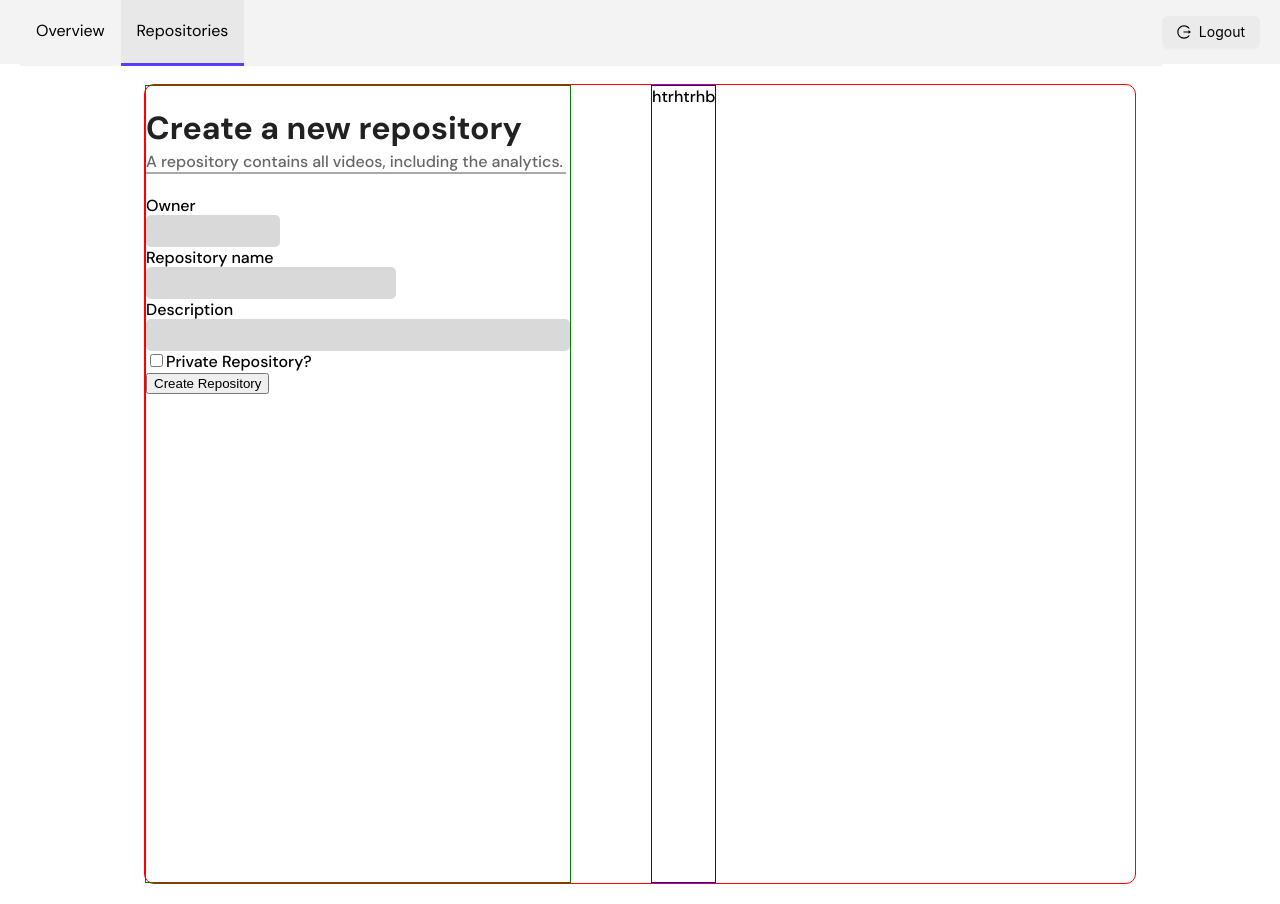
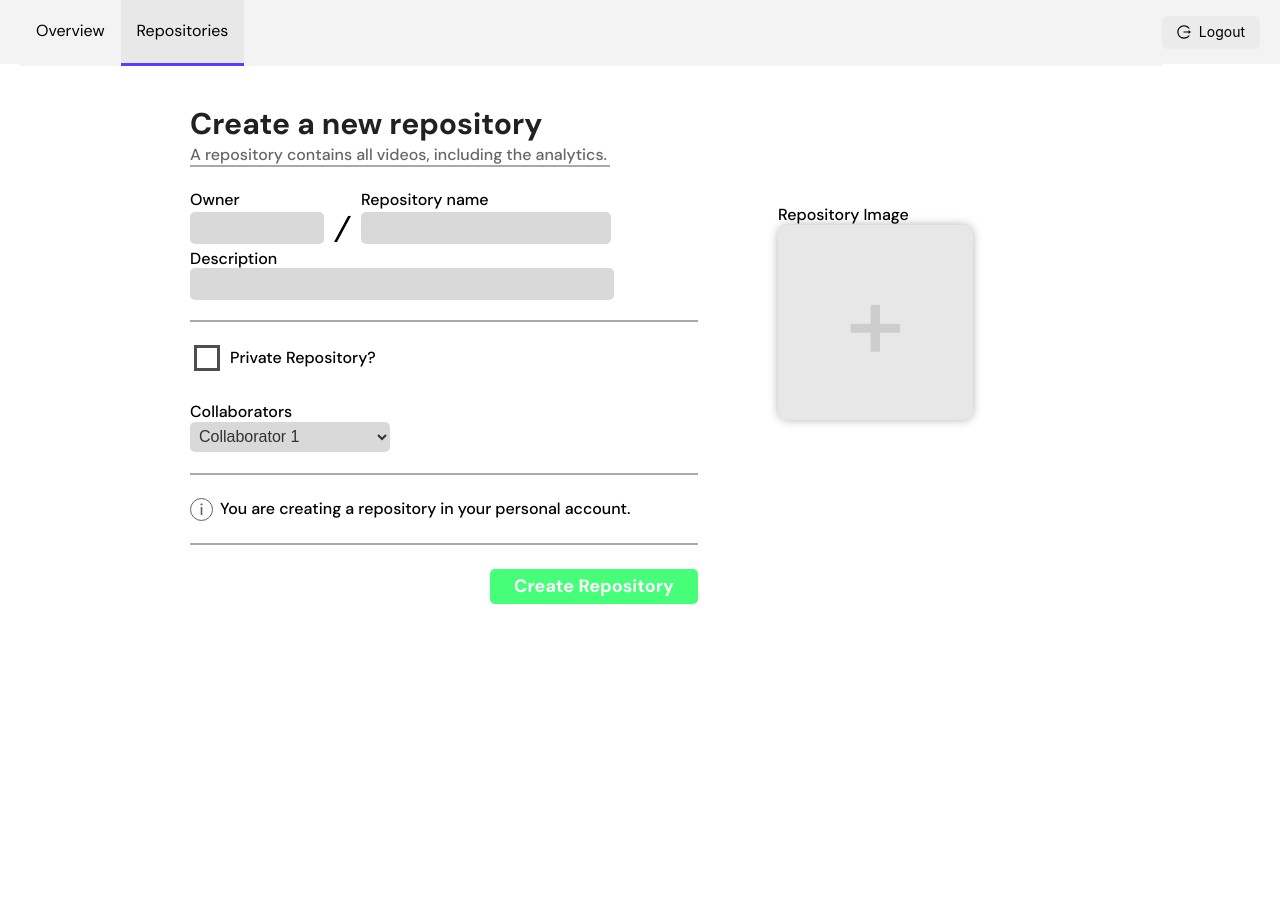
Before and after one commit to CauBitten/SaraVideo, a React (Vite) app in the folder frontend/: page /criar-repo in a window 1280 px wide. Built offline with nearby package versions, Linux system fonts and the light colour scheme.

Commit message:
criar-repo finalizada

```diff
--- a/frontend/src/components/RepoForm.jsx
+++ b/frontend/src/components/RepoForm.jsx
@@ -31,6 +31,7 @@ function RepoForm({ route }) {
       <div id="repository-form">
         <h1>Create a new repository</h1>
         <h4>A repository contains all videos, including the analytics.</h4>
+        <div id="owner-name">
           <div className="form-box">
             <label>Owner</label>
             <input
@@ -40,6 +41,7 @@ function RepoForm({ route }) {
               style={{ width: "130px" }}
             />
           </div>
+          <span id="barra">/</span>
           <div className="form-box">
             <label>Repository name</label>
             <input
@@ -50,7 +52,8 @@ function RepoForm({ route }) {
               style={{ width: "246px" }}
             />
           </div>
-        <div className="form-box">
+        </div>
+        <div id="form-description" className="form-box">
           <label>Description</label>
           <input
             className="form-input repo-form-input"
@@ -59,16 +62,48 @@ function RepoForm({ route }) {
             onChange={(e) => setDescricao(e.target.value)}
             style={{ width: "420px" }}
           />
+        </div>
         <div className="form-checkbox">
           <input type="checkbox" />
           <label>Private Repository?</label>
         </div>
+
+        <div className="form-dropdown">
+          <label>Collaborators</label>
+          <select id="options" name="options">
+            <option value="option1">Collaborator 1</option>
+            <option value="option2">Collaborator 2</option>
+            <option value="option3">Collaborator 3</option>
+          </select>
         </div>
+
+        <div id="personal-alert">
+          <span id="alert-i">i</span>
+          You are creating a repository in your personal account.
+        </div>
+
         <button className="form-button" type="submit">
           Create Repository
         </button>
       </div>
-      <div id="repository-image">htrhtrhb</div>
+      <div id="repository-image">
+        <label>Repository Image</label>
+        <div
+          id="repository-image-caixa"
+          className="file-upload-box"
+          onClick={() => document.getElementById("file-input").click()}
+        >
+          +
+        </div>
+
+        <input
+          id="file-input"
+          type="file"
+          accept="image/*"
+          style={{ display: "none" }}
+          /* onChange={(e) => handleFileUpload(e)} */
+        />
+      </div>
     </form>
   );
 }
--- a/frontend/src/styles/Form.css
+++ b/frontend/src/styles/Form.css
@@ -71,22 +71,37 @@ html {
 }
 
 #repository-form {
-  border: 1px solid green;
   margin-right: 80px;
 }
 
 #repository-image {
-  border: 1px solid blue;
+  height: 13.5625rem;
+  width: 12.4375rem;
+  justify-self: flex-end;
+  margin-top: 120px;
+}
+
+#repository-image-caixa {
+  display: flex;
+  justify-content: center;
+  align-items: center;
+  cursor: pointer;
+  width: 12.1875rem;
+  height: 12.1875rem;
+  font-size: 6.625rem;
+  color: #cdcdcd;
+  background-color: #e7e7e7;
+  border-radius: 10px;
+  box-shadow: 0px 0px 10px 0px rgba(0, 0, 0, 0.3);
 }
 
 /* Estilo do Formulário */
 .form-container {
-  max-width: 100%;
+  max-width: 900px;
   width: 100%;
   margin: 0 10%;
   background: var(--background-color);
   border-radius: var(--border-radius);
-  border: 1px solid red;
   display: flex;
   font-family: "DM Sans Medium", sans-serif;
 }
@@ -97,6 +112,7 @@ html {
   text-align: start;
   font-family: var(--font-family-bold);
   color: var(--primary-color);
+  font-size: 1.875rem;
 }
 
 .form-container h4 {
@@ -104,10 +120,12 @@ html {
   color: #666666 !important;
   width: 420px;
   border-bottom: 2px solid #aaa8a8;
+  font-size: 1rem;
 }
 
 .form-box {
   display: grid;
+  font-size: 1rem;
 }
 
 .form-box label {
@@ -124,6 +142,119 @@ html {
 
 .form-container .ant-form-item {
   margin-bottom: 15px;
+}
+
+#owner-name {
+  display: flex;
+}
+
+#barra {
+  margin-top: 20px;
+  font-size: 30px;
+  margin-left: 10px;
+  margin-right: 15px;
+  font-style: italic;
+}
+
+#form-description {
+  border-bottom: 2px solid #aaa8a8;
+  padding-bottom: 20px;
+}
+
+.form-checkbox {
+  display: flex;
+  align-items: center;
+  margin-top: 20px;
+  margin-bottom: 27px;
+}
+
+.form-checkbox input[type="checkbox"] {
+  appearance: none;
+  -webkit-appearance: none;
+  -moz-appearance: none;
+
+  width: 26px;
+  height: 26px;
+  border: 3px solid #4d4d4d;
+  background-color: white;
+  cursor: pointer;
+  position: relative;
+}
+
+.form-checkbox input[type="checkbox"]:checked {
+  background-color: #4d4d4d;
+  border-color: #4d4d4d;
+}
+
+.form-checkbox input[type="checkbox"]:checked::before {
+  content: "\2713";
+  color: white;
+  font-size: 16px;
+  position: absolute;
+  top: 50%;
+  left: 50%;
+  transform: translate(-50%, -50%);
+}
+
+.form-checkbox label {
+  margin-left: 7px;
+  font-size: 1rem;
+}
+
+.form-dropdown {
+  display: grid;
+  align-items: center;
+  margin-top: 20px;
+  border-bottom: 2px solid #aaa8a8;
+  padding-bottom: 21px;
+}
+
+.form-dropdown select {
+  width: 200px;
+  height: 30px;
+  padding: 5px;
+  border-radius: 5px;
+  border: none;
+  outline: none;
+  background-color: #d9d9d9;
+  color: #333;
+  font-size: 16px;
+  cursor: pointer;
+}
+
+#personal-alert {
+  border-bottom: 2px solid #aaa8a8;
+  padding-bottom: 22px;
+  margin-top: 23px;
+  display: flex;
+}
+
+#alert-i {
+  margin-right: 7px;
+  color: #626262;
+  background-color: white;
+  border: 1px solid #626262;
+  border-radius: 50%;
+  height: 1.4375rem;
+  width: 1.4375rem;
+  display: flex;
+  align-items: center;
+  justify-content: center;
+  box-sizing: border-box;
+}
+
+.form-button {
+  color: white;
+  font-size: 1.125rem;
+  font-family: "DM Sans Bold", sans-serif;
+  margin-left: 300px;
+  margin-top: 24px;
+  width: 13rem;
+  height: 2.1875rem;
+  background-color: #45ff79;
+  border-radius: 5px;
+  border: none;
+  cursor: pointer;
 }
 
 .form-container .ant-input,
```
Lines whose indentation alone changed are shown as unchanged.
